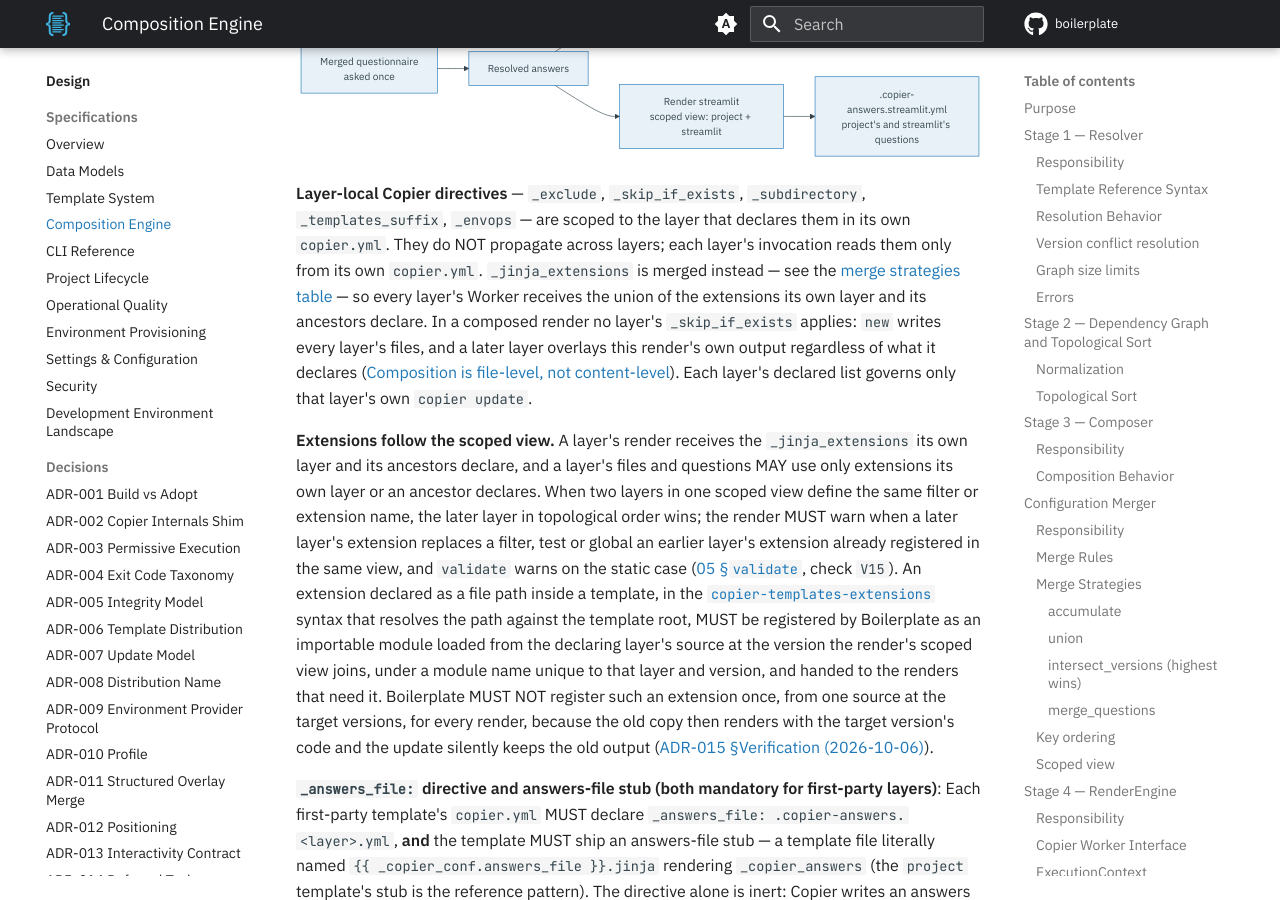
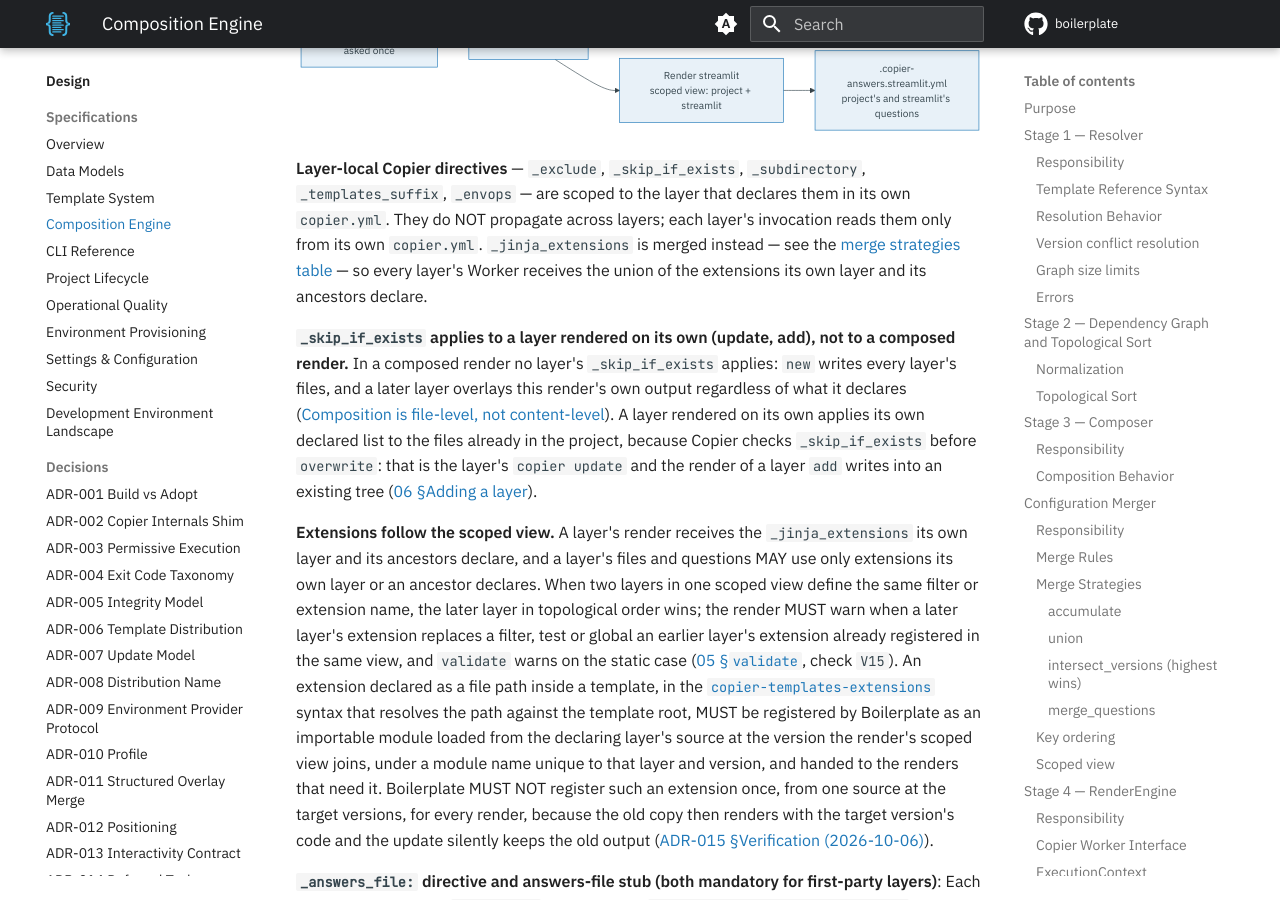
Before and after one commit to TheRealBillSiegler/boilerplate, an MkDocs documentation site: the page built from docs/design/04-composition-engine.md, in a window 1280 px wide and 900 px high, scrolled down 14330 px. Built offline with MkDocs 1.6.1 and Material for MkDocs 9.7.7, drawn with Linux system fonts in a browser that asks for light colours; a script that is not in the unit is left out; comment, search, counter and statistics services are not loaded; the version menu is left out; some of the changed text lies outside the part shown.

Commit message:
docs(design): state the skip_if_exists rule once in the render loop
Three passages in design 04 restated that a composed render ignores
_skip_if_exists and that the list governs only the layer's own update.
That wording left out add, which also applies the list. Word the rule
once for a layer rendered on its own (update, add) in the per-layer
render loop and link to it from the other two passages.

Co-Authored-By: Claude Sonnet 5.5 <noreply@anthropic.com>

````diff
--- a/docs/design/04-composition-engine.md
+++ b/docs/design/04-composition-engine.md
@@ -313,7 +313,7 @@ The RenderEngine asks the questions of the full merged schema (no underscore-pre
 - Each layer is rendered via its own Copier `Worker` invocation against the same destination directory; the RenderEngine loops in topological order.
 - Each layer produces its own `.copier-answers.<layer>.yml` — Copier renders the template's answers-file stub at the path its `_answers_file:` directive names, and both halves are required (the contract is specified at [Per-Layer Render Loop](#per-layer-render-loop) below). Each layer's answers file records the answers to its scoped view's questions, which the layer's later `copier update` starts from (see [Safe Update](#safe-update) and [06-project-lifecycle.md §Step 4: Three-Way Merge](06-project-lifecycle.md#step-4-three-way-merge)).
 - Layer N+1 overwrites Layer N's file collisions at the same path (file-level composition; see [Composition is file-level, not content-level](#managing-shared-files-across-layers)).
-- Layer-local directives (e.g., `_exclude`, `_skip_if_exists`, `_subdirectory`) are applied per-layer from each layer's own `copier.yml`; they do not propagate across layers. One exception: `_jinja_extensions` merges by union within each scoped view (see [merge strategies](#merge-strategies) above), so a layer's declared extensions reach its own Worker and every descendant's Worker, and no ancestor's or sibling's. A composed render ignores every layer's `_skip_if_exists`; each layer's list governs only that layer's own `copier update` — see [Per-Layer Render Loop](#per-layer-render-loop) below.
+- Layer-local directives (e.g., `_exclude`, `_skip_if_exists`, `_subdirectory`) are applied per-layer from each layer's own `copier.yml`; they do not propagate across layers. One exception: `_jinja_extensions` merges by union within each scoped view (see [merge strategies](#merge-strategies) above), so a layer's declared extensions reach its own Worker and every descendant's Worker, and no ancestor's or sibling's. For the rule on `_skip_if_exists`, see [Per-Layer Render Loop](#per-layer-render-loop) below.
 - The `unsafe=true` flag is passed to a layer's worker whenever the `_jinja_extensions` union of its scoped view is non-empty, and additionally to a layer that executes tasks this invocation (see [Copier Worker Interface](#copier-worker-interface)).
 - The render operation MUST be aborted with `BP_RENDER_TIMEOUT` if the wall-clock time exceeds the configured `render_timeout` setting (default: 300 seconds). See [09-settings-and-configuration.md §Settings](09-settings-and-configuration.md#settings) for the `BOILERPLATE_RENDER_TIMEOUT` environment variable.
 
@@ -323,7 +323,7 @@ The RenderEngine asks the questions of the full merged schema (no underscore-pre
 - If interactive mode is enabled, the user is prompted for all questions from the full merged schema in a single interactive session. Conditional visibility (`when` expressions) is evaluated during prompting. If non-interactive, defaults and pre-seeded answers are used.
 - Each layer's Copier `Worker` invocation then receives as pre-seeded answers the resolved answers to its scoped view's questions; subsequent layers do NOT re-prompt for previously-answered questions.
 - **Tasks** are deferred: the accumulated list, in topological order, runs once after the last layer renders (see [Task Execution Order](#task-execution-order)).
-- **Overwrite**: The `overwrite` flag is passed from the `ExecutionContext`. When rendering into an empty staging directory (the standard creation path), `overwrite` does not trigger conflicts because no files pre-exist. When `--force` is active, files are overwritten freely, including any a layer lists in its own `_skip_if_exists`. The "full-file replacement" overlay semantics described in [06-project-lifecycle.md](06-project-lifecycle.md) are achieved naturally by per-layer rendering in topological order: later layers' files replace earlier layers' files at the same path.
+- **Overwrite**: The `overwrite` flag is passed from the `ExecutionContext`. When rendering into an empty staging directory (the standard creation path), `overwrite` does not trigger conflicts because no files pre-exist. When `--force` is active, files are overwritten freely, including any a layer lists in its own `_skip_if_exists` ([Per-Layer Render Loop](#per-layer-render-loop)). The "full-file replacement" overlay semantics described in [06-project-lifecycle.md](06-project-lifecycle.md) are achieved naturally by per-layer rendering in topological order: later layers' files replace earlier layers' files at the same path.
 
 **Composition is file-level, not content-level.** When two layers contribute a file at the same path, the later layer's file completely replaces the earlier layer's. There is no line-by-line or AST-level merge of file contents across layers. Template authors building layered compositions should structure templates to avoid file conflicts — for example, by organizing layer-specific content into separate files, by designating a single layer as the owner of a shared file, or by using post-render `_tasks` to merge content programmatically when the format supports it.
 
@@ -360,7 +360,9 @@ flowchart LR
     S --> SF[".copier-answers.streamlit.yml<br>project's and streamlit's questions"]
 ```
 
-**Layer-local Copier directives** — `_exclude`, `_skip_if_exists`, `_subdirectory`, `_templates_suffix`, `_envops` — are scoped to the layer that declares them in its own `copier.yml`. They do NOT propagate across layers; each layer's invocation reads them only from its own `copier.yml`. `_jinja_extensions` is merged instead — see the [merge strategies table](#merge-strategies) — so every layer's Worker receives the union of the extensions its own layer and its ancestors declare. In a composed render no layer's `_skip_if_exists` applies: `new` writes every layer's files, and a later layer overlays this render's own output regardless of what it declares ([Composition is file-level, not content-level](#managing-shared-files-across-layers)). Each layer's declared list governs only that layer's own `copier update`.
+**Layer-local Copier directives** — `_exclude`, `_skip_if_exists`, `_subdirectory`, `_templates_suffix`, `_envops` — are scoped to the layer that declares them in its own `copier.yml`. They do NOT propagate across layers; each layer's invocation reads them only from its own `copier.yml`. `_jinja_extensions` is merged instead — see the [merge strategies table](#merge-strategies) — so every layer's Worker receives the union of the extensions its own layer and its ancestors declare.
+
+**`_skip_if_exists` applies to a layer rendered on its own (update, add), not to a composed render.** In a composed render no layer's `_skip_if_exists` applies: `new` writes every layer's files, and a later layer overlays this render's own output regardless of what it declares ([Composition is file-level, not content-level](#managing-shared-files-across-layers)). A layer rendered on its own applies its own declared list to the files already in the project, because Copier checks `_skip_if_exists` before `overwrite`: that is the layer's `copier update` and the render of a layer `add` writes into an existing tree ([06 §Adding a layer](06-project-lifecycle.md#adding-a-layer)).
 
 **Extensions follow the scoped view.** A layer's render receives the `_jinja_extensions` its own layer and its ancestors declare, and a layer's files and questions MAY use only extensions its own layer or an ancestor declares. When two layers in one scoped view define the same filter or extension name, the later layer in topological order wins; the render MUST warn when a later layer's extension replaces a filter, test or global an earlier layer's extension already registered in the same view, and `validate` warns on the static case ([05 §`validate`](05-cli-reference.md#validate), check `V15`). An extension declared as a file path inside a template, in the [`copier-templates-extensions`](https://github.com/copier-org/copier-templates-extensions#usage) syntax that resolves the path against the template root, MUST be registered by Boilerplate as an importable module loaded from the declaring layer's source at the version the render's scoped view joins, under a module name unique to that layer and version, and handed to the renders that need it. Boilerplate MUST NOT register such an extension once, from one source at the target versions, for every render, because the old copy then renders with the target version's code and the update silently keeps the old output ([ADR-015 §Verification (2026-10-06)](adr-015-idiomatic-artifacts.md#verification-2026-10-06)).
 
````
